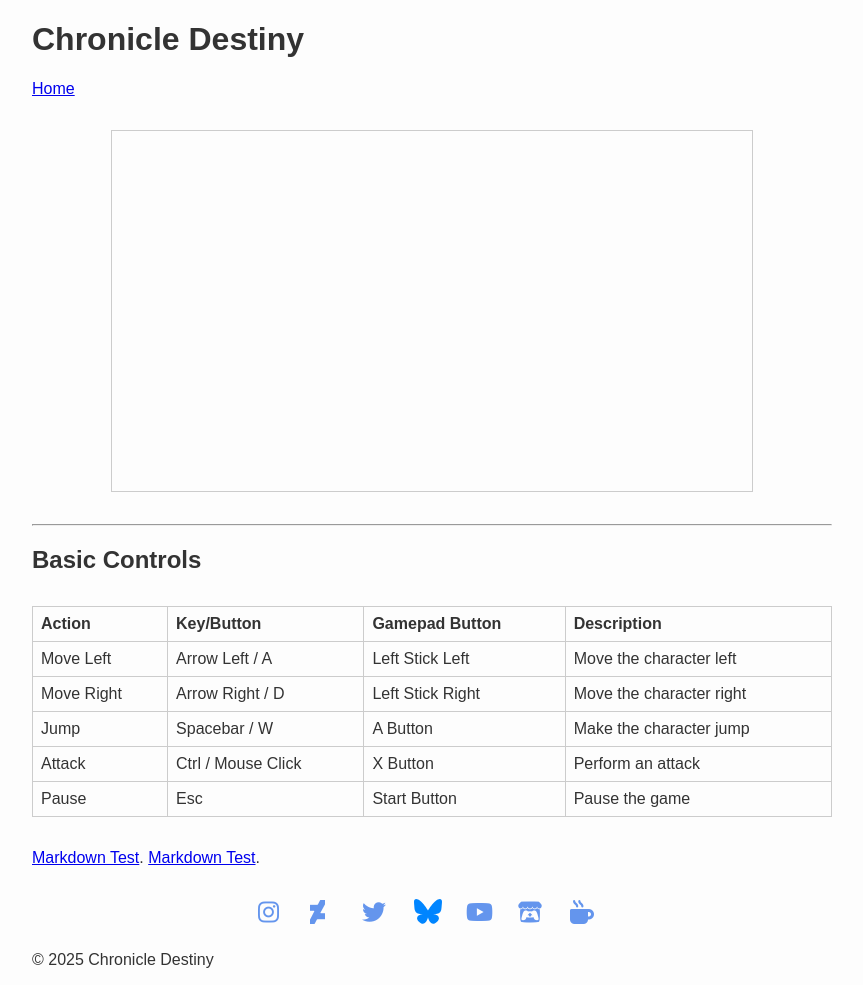
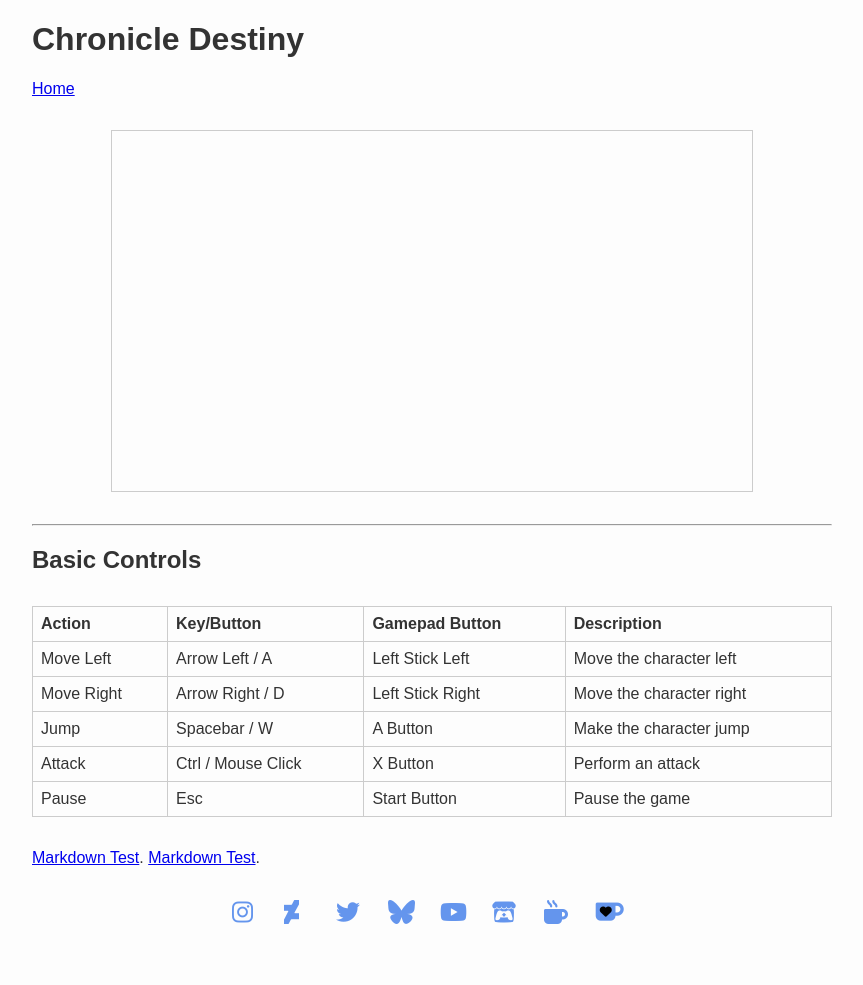
Before and after one commit to zBuLe/Chronicle-Destiny, a Jekyll site: the page built from index.md, in a window 1280 px wide. Shown: the whole page, without its empty margins (208-1071 px from the left). Built offline with Jekyll 4.4.1, drawn with Linux system fonts in a browser that asks for light colours; our own code applies the rules of GitHub Pages for plain Markdown files; a script that is not in the unit is left out; after the commit the page ends 935 px from its top, so only the background shows below that.

Commit message:
Refactor BlueSky link in footer to use icon instead of SVG and clean up redundant code

```diff
--- a/_includes/footer.html
+++ b/_includes/footer.html
@@ -1,5 +1,4 @@
 <footer>
-
   <div class="social-links">
     <a href="https://instagram.com/zbule" target="_blank" title="Instagram">
       <i class="fab fa-instagram"></i>
@@ -10,8 +9,8 @@
     <a href="https://twitter.com/zBuLe" target="_blank" title="Twitter">
       <i class="fab fa-twitter"></i>
     </a>
-    <a href="https://bsky.app/profile/zbule.xyz" target="_blank" title="BlueSky" class="social-icon">
-      <svg fill="none" viewBox="0 0 64 57" width="28" style="width: 28px; height: 24.9375px;"><path fill="#0085ff" d="M13.873 3.805C21.21 9.332 29.103 20.537 32 26.55v15.882c0-.338-.13.044-.41.867-1.512 4.456-7.418 21.847-20.923 7.944-7.111-7.32-3.819-14.64 9.125-16.85-7.405 1.264-15.73-.825-18.014-9.015C1.12 23.022 0 8.51 0 6.55 0-3.268 8.579-.182 13.873 3.805ZM50.127 3.805C42.79 9.332 34.897 20.537 32 26.55v15.882c0-.338.13.044.41.867 1.512 4.456 7.418 21.847 20.923 7.944 7.111-7.32 3.819-14.64-9.125-16.85 7.405 1.264 15.73-.825 18.014-9.015C62.88 23.022 64 8.51 64 6.55c0-9.818-8.578-6.732-13.873-2.745Z"></path></svg>
+    <a href="https://bsky.app/profile/zbule.xyz" target="_blank" title="BlueSky">
+      <i class="fa-brands fa-bluesky"></i>
     </a>
     <a href="https://youtube.com/@bluestar03" target="_blank" title="YouTube">
       <i class="fab fa-youtube"></i>
@@ -22,8 +21,9 @@
     <a href="https://ko-fi.com/zbule" target="_blank" title="Ko-fi">
       <i class="fa-solid fa-mug-hot"></i>
     </a>
+
+    <a href="https://ko-fi.com/zbule" target="_blank" title="Ko-fi">
+      <i class="fas fa-ko-fi"></i>
+    </a>
   </div>
-
-
-  <p>&copy; {{ site.time | date: "%Y" }} {{ site.title }}</p>
 </footer>
--- a/assets/css/style.css
+++ b/assets/css/style.css
@@ -83,7 +83,24 @@
   fill: aliceblue;
 }
 
-
+/* ko-fi icon */
+.fa-ko-fi::before {
+  content: "\f0f4";
+  display: inline-block;
+  font-size: 1.1em;
+  line-height: 0.45em;
+  margin: -0.45em 0 0 -0.2em;
+  overflow-y: hidden;
+  padding-top: 0.45em;
+}
+.fa-ko-fi::after {
+  color: #000;
+  content: "\f004";
+  font-size: 50%;
+  font-weight: 900;
+  margin: 0.5em 0 0 -2em;
+  position: absolute;
+}
 
 
 
```
